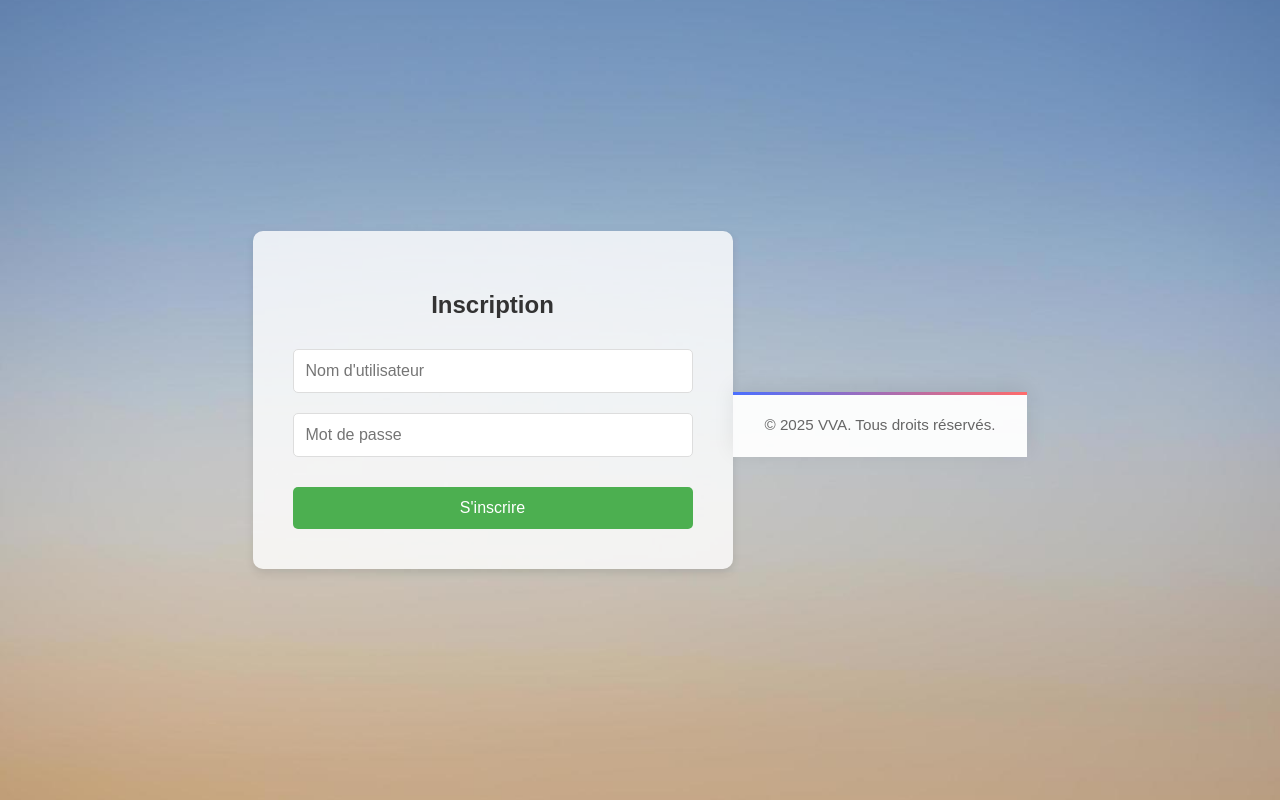
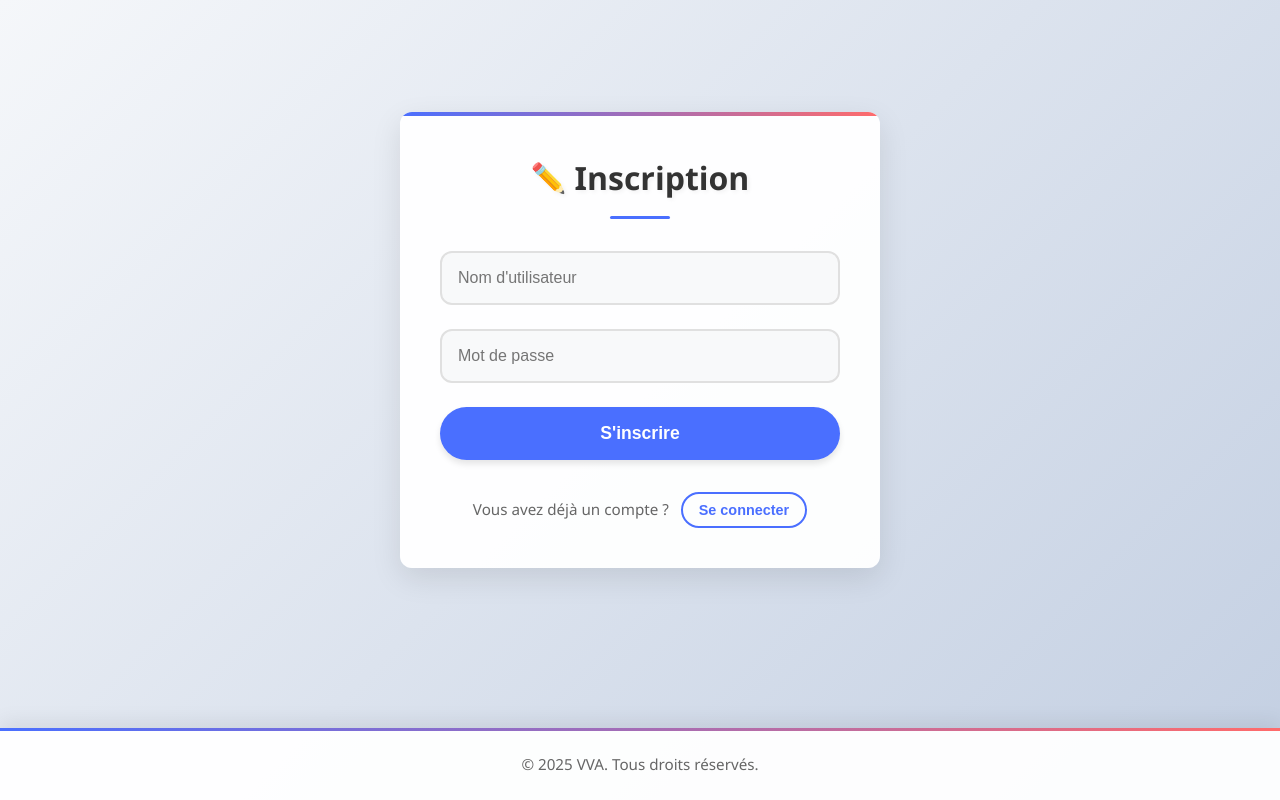
Before and after one commit to elj91/Projet-resa-activite, a PHP site: page /inscription.php in a window 1280 px wide. Run offline with PHP 8.4, Linux system fonts and the light colour scheme.

Commit message:
Update inscription.php

```diff
--- a/inscription.php
+++ b/inscription.php
@@ -1,7 +1,6 @@
 <?php
 session_start();
 require 'config/db.php';
-
 
 if ($_SERVER["REQUEST_METHOD"] == "POST") {
     $username = $_POST['username'];
@@ -18,9 +17,11 @@ if ($_SERVER["REQUEST_METHOD"] == "POST") {
         // Inscription de l'utilisateur
         $stmt = $pdo->prepare("INSERT INTO COMPTE (USER, MDP) VALUES (?, ?)");
         if ($stmt->execute([$username, $password])) {
-            $_SESSION['user'] = ['username' => $username];
-            header("Location: login.php");
-            exit();
+            $success = "Compte créé avec succès ! Vous pouvez maintenant vous connecter.";
+            // Option 1: Redirection automatique
+            // $_SESSION['user'] = ['USER' => $username, 'TYPEPROFIL' => 'VA'];
+            // header("Location: login.php");
+            // exit();
         } else {
             $error = "Erreur lors de l'inscription. Veuillez réessayer.";
         }
@@ -32,91 +33,31 @@ if ($_SERVER["REQUEST_METHOD"] == "POST") {
 <html lang="fr">
 <head>
     <meta charset="UTF-8">
-    <title>Inscription</title>
-    <style>
-        /* Style global */
-        body {
-            font-family: Arial, sans-serif;
-            background-image: url('fond.jpg'); /* Image de fond */
-            background-size: cover;
-            background-position: center;
-            background-repeat: no-repeat;
-            display: flex;
-            justify-content: center;
-            align-items: center;
-            height: 100vh;
-            margin: 0;
-        }
-
-        /* Style du conteneur principal */
-        form {
-            background-color: rgba(255, 255, 255, 0.8); /* Fond blanc avec transparence */
-            padding: 40px;
-            border-radius: 10px;
-            box-shadow: 0 4px 8px rgba(0, 0, 0, 0.1);
-            width: 100%;
-            max-width: 400px;
-            text-align: center;
-        }
-
-        /* Style du titre */
-        h2 {
-            margin-bottom: 20px;
-            color: #333333;
-            font-size: 24px;
-        }
-
-        /* Style des champs d'entrée */
-        input[type="text"],
-        input[type="password"] {
-            width: 100%;
-            padding: 12px;
-            margin: 10px 0;
-            border: 1px solid #dddddd;
-            border-radius: 5px;
-            font-size: 16px;
-            box-sizing: border-box;
-        }
-
-        /* Style des boutons */
-        button {
-            width: 100%;
-            padding: 12px;
-            margin-top: 20px;
-            background-color: #4CAF50;
-            color: white;
-            border: none;
-            border-radius: 5px;
-            font-size: 16px;
-            cursor: pointer;
-            transition: background-color 0.3s;
-        }
-
-        button:hover {
-            background-color: #45a049;
-        }
-
-        /* Style des messages d'erreur */
-        p {
-            color: #ff0000;
-            font-size: 14px;
-        }
-
-    </style>
+    <meta name="viewport" content="width=device-width, initial-scale=1.0">
+    <title>Inscription - VVA</title>
+    <link rel="stylesheet" href="css/login.css">
 </head>
 <body>
-    <form method="post">
-        <h2>Inscription</h2>
-        <input type="text" name="username" placeholder="Nom d'utilisateur" required>
-        <input type="password" name="password" placeholder="Mot de passe" required>
-        <button type="submit">S'inscrire</button>
-        <?php if (isset($error)) echo "<p>$error</p>"; ?>
-    </form>
+    <div class="auth-container">
+        <form method="post" class="signup">
+            <h2>Inscription</h2>
+            <input type="text" name="username" placeholder="Nom d'utilisateur" required>
+            <input type="password" name="password" placeholder="Mot de passe" required>
+            <button type="submit">S'inscrire</button>
+            <?php if (isset($error)): ?>
+                <p><?= $error ?></p>
+            <?php elseif (isset($success)): ?>
+                <p class="success"><?= $success ?></p>
+            <?php endif; ?>
+            <div class="auth-footer">
+                Vous avez déjà un compte ?
+                <a href="login.php">
+                    <button type="button">Se connecter</button>
+                </a>
+            </div>
+        </form>
+    </div>
+
+    <?php include 'footer.php'; ?>
 </body>
 </html>
-
-
-<?php
-// Inclusion du footer
-include 'footer.php';
-?>
```
